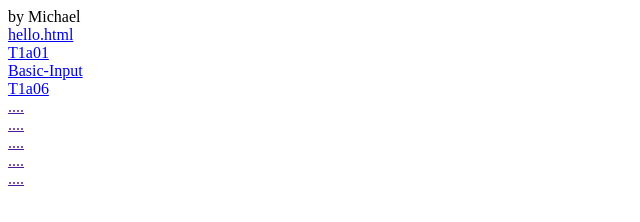
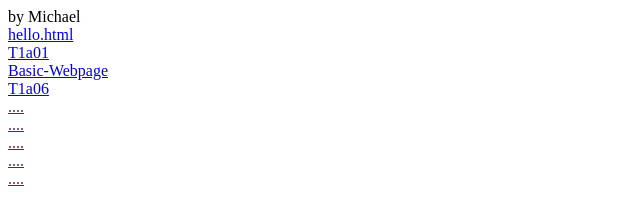
Before and after one commit to Bluekersaure/t1a01-app-Mic, a plain HTML site: page index.html in a window 1280 px wide. Shown: the full height of the page, 0-640 px from the left. Drawn offline with Linux system fonts and the light colour scheme.

Commit message:
Update index.html

```diff
--- a/index.html
+++ b/index.html
@@ -10,7 +10,7 @@ by Michael<br>
 
 <a href="T1a01.html">T1a01</a><br>
 
-<a href="Basic-Input.html">Basic-Input</a><br>
+<a href="Basic-Webpage.html">Basic-Webpage</a><br>
 
 <a href="T1a06-spy-Michael.html">T1a06</a><br>
 
```
